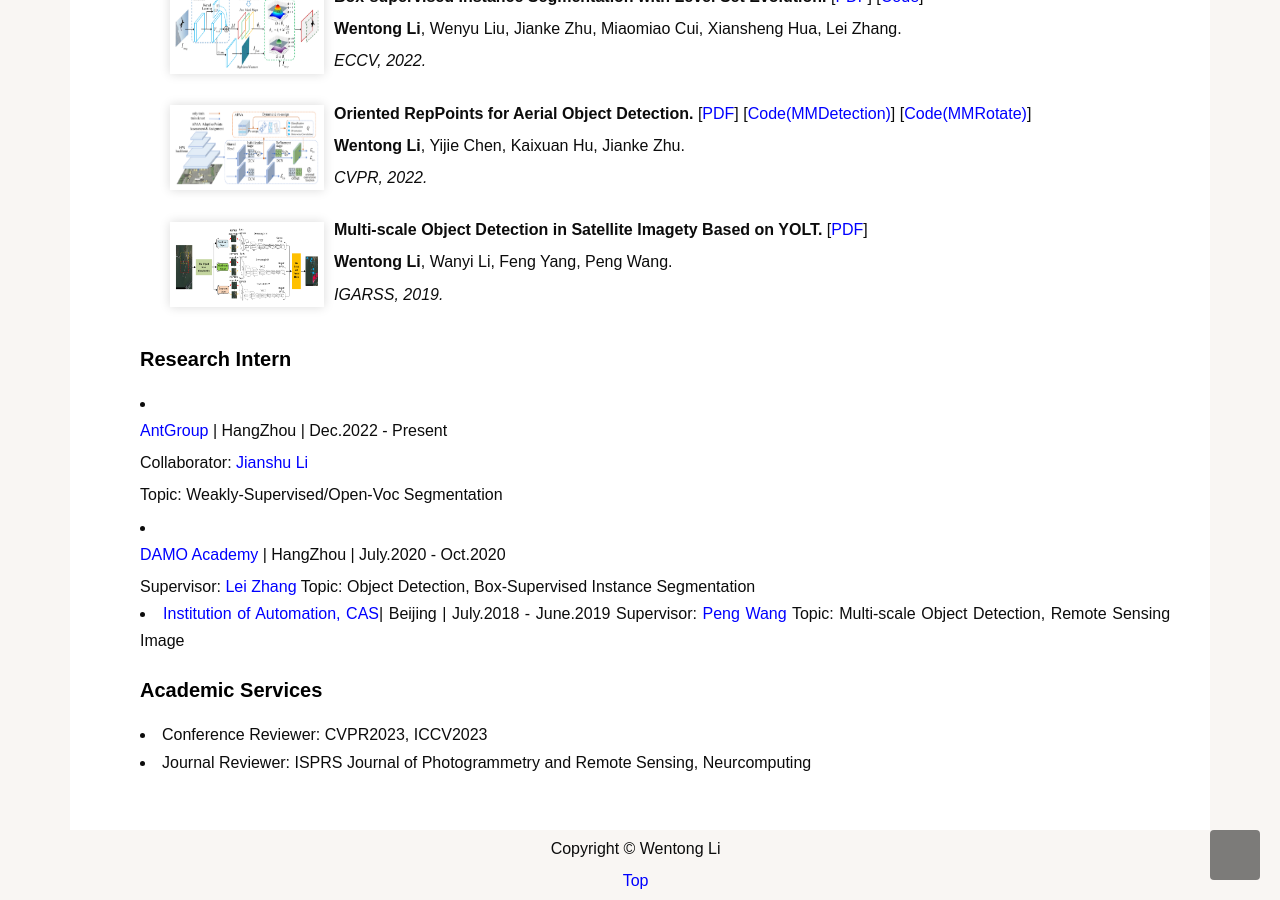
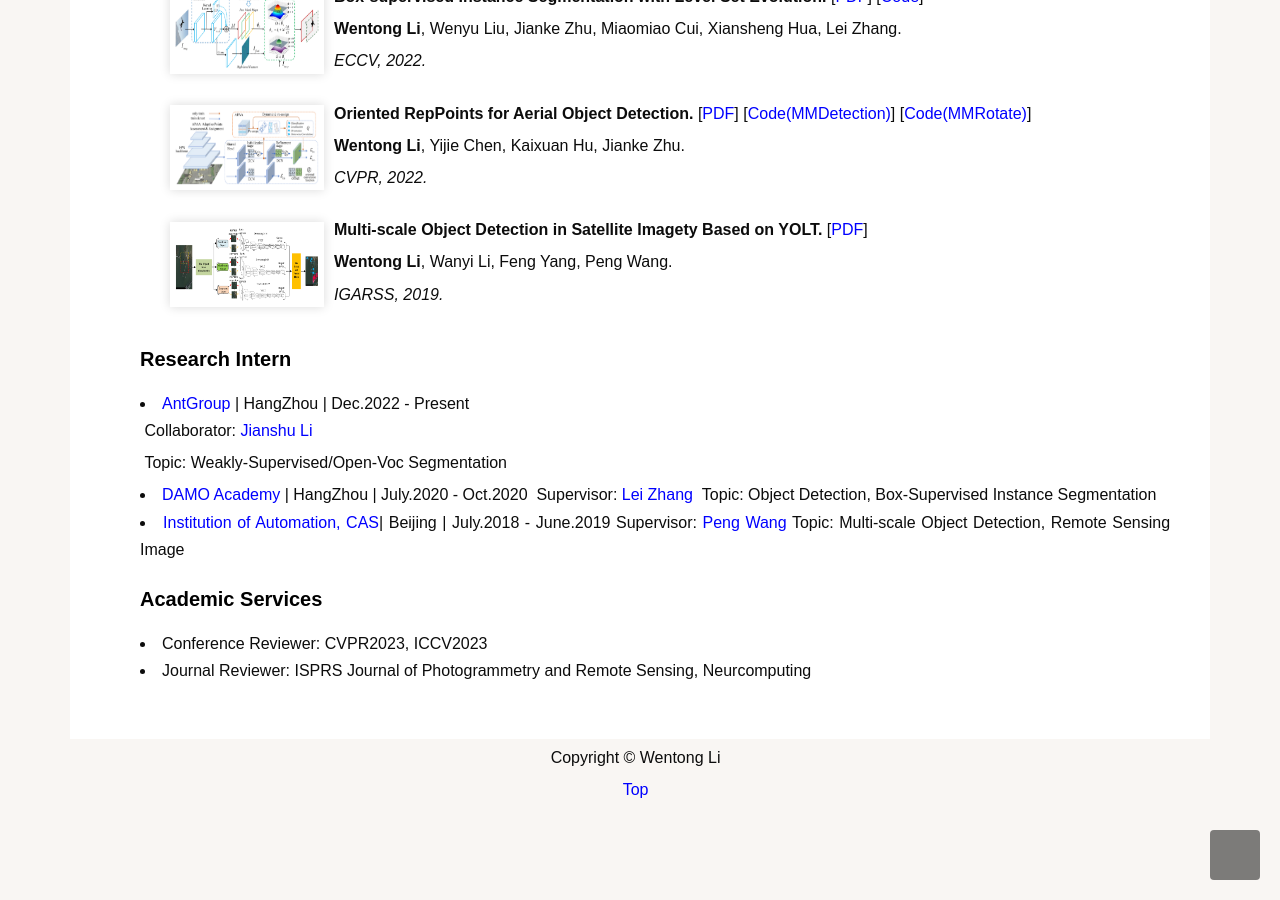
Before and after one commit to cslwt/cslwt.github.io, a Jekyll site: the page index.html, which Jekyll copies as it is, in a window 1280 px wide and 900 px high, scrolled down 1020 px. Built offline with Jekyll 4.4.1, drawn with Linux system fonts in a browser that asks for light colours; some web fonts are replaced; some of the changed lines change nothing that is shown.

Commit message:
Update index.html

```diff
--- a/index.html
+++ b/index.html
@@ -221,22 +221,20 @@
 
 				<h3> Research Intern </h3>
 				<li style="font-size:16px">
+					<a href="https://www.antgroup.com/">AntGroup</a> | HangZhou | Dec.2022 - Present
 				    <p>
-					<a href="https://www.antgroup.com/">AntGroup</a> | HangZhou | Dec.2022 - Present
+				     &nbsp;Collaborator: <a href="https://scholar.google.com/citations?user=yyz7kMsAAAAJ&hl=zh-CN&oi=ao">Jianshu Li</a>
 				    </p>
 				    <p>
-				    Collaborator: <a href="https://scholar.google.com/citations?user=yyz7kMsAAAAJ&hl=zh-CN&oi=ao">Jianshu Li</a>
-				    </p>
-				    <p>
-				    Topic: Weakly-Supervised/Open-Voc Segmentation
+				    &nbsp;Topic: Weakly-Supervised/Open-Voc Segmentation
 				    </p>
 				</li>
 				<li style="font-size:16px">
-				    <p>
+
 				    <a href="https://damo.alibaba.com/?lang=zh">DAMO Academy</a> | HangZhou | July.2020 - Oct.2020
-				    </p>
-				    Supervisor: <a href="http://www4.comp.polyu.edu.hk/~cslzhang/">Lei Zhang </a>
-				    Topic: Object Detection, Box-Supervised Instance Segmentation
+
+				    &nbsp;Supervisor: <a href="http://www4.comp.polyu.edu.hk/~cslzhang/">Lei Zhang </a>
+				    &nbsp;Topic: Object Detection, Box-Supervised Instance Segmentation
 				</li>
 				<li style="font-size:16px">
 				    <a href="http://ia.cas.cn/">Institution of Automation, CAS</a>| Beijing | July.2018 - June.2019
```
